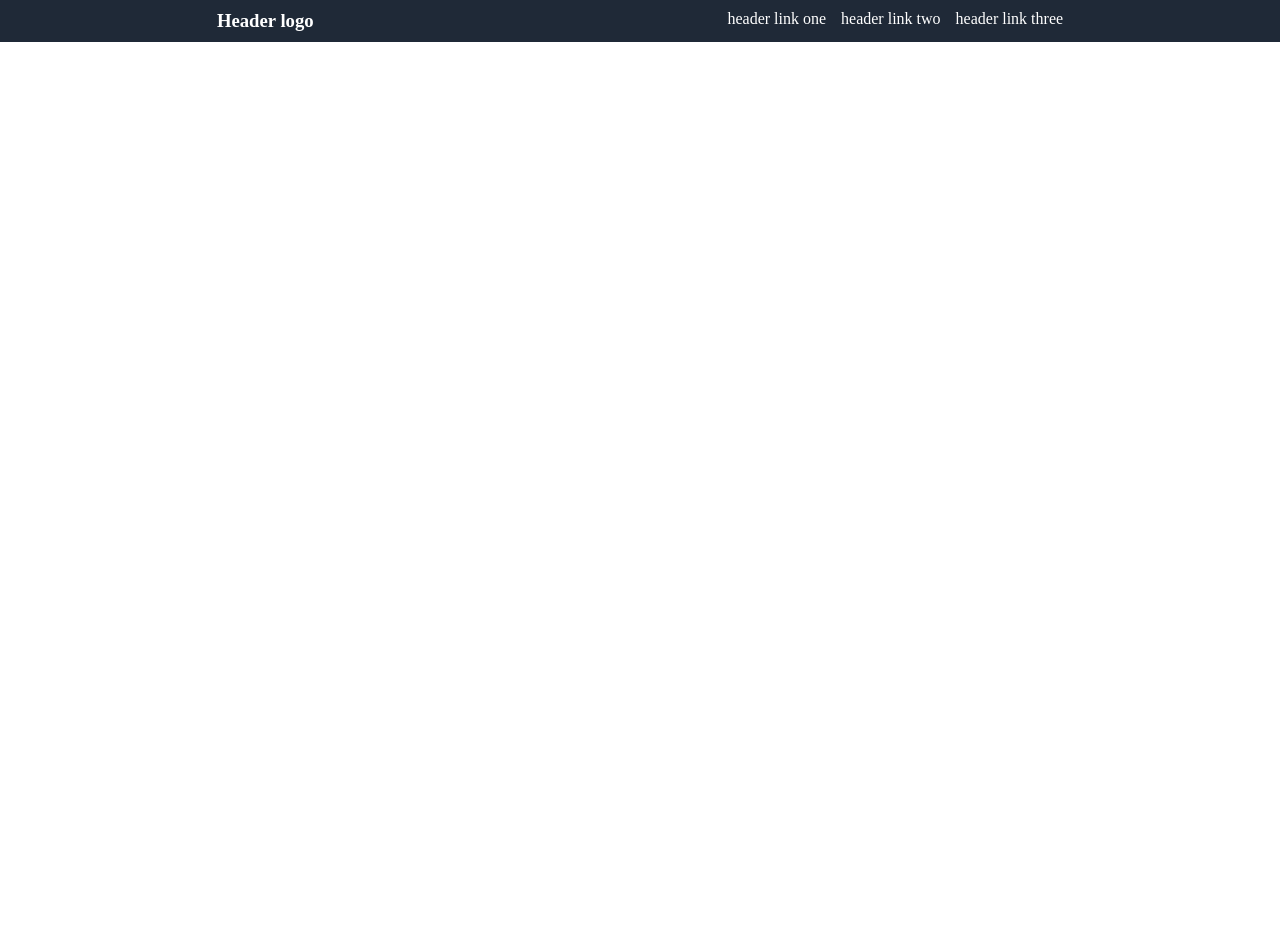
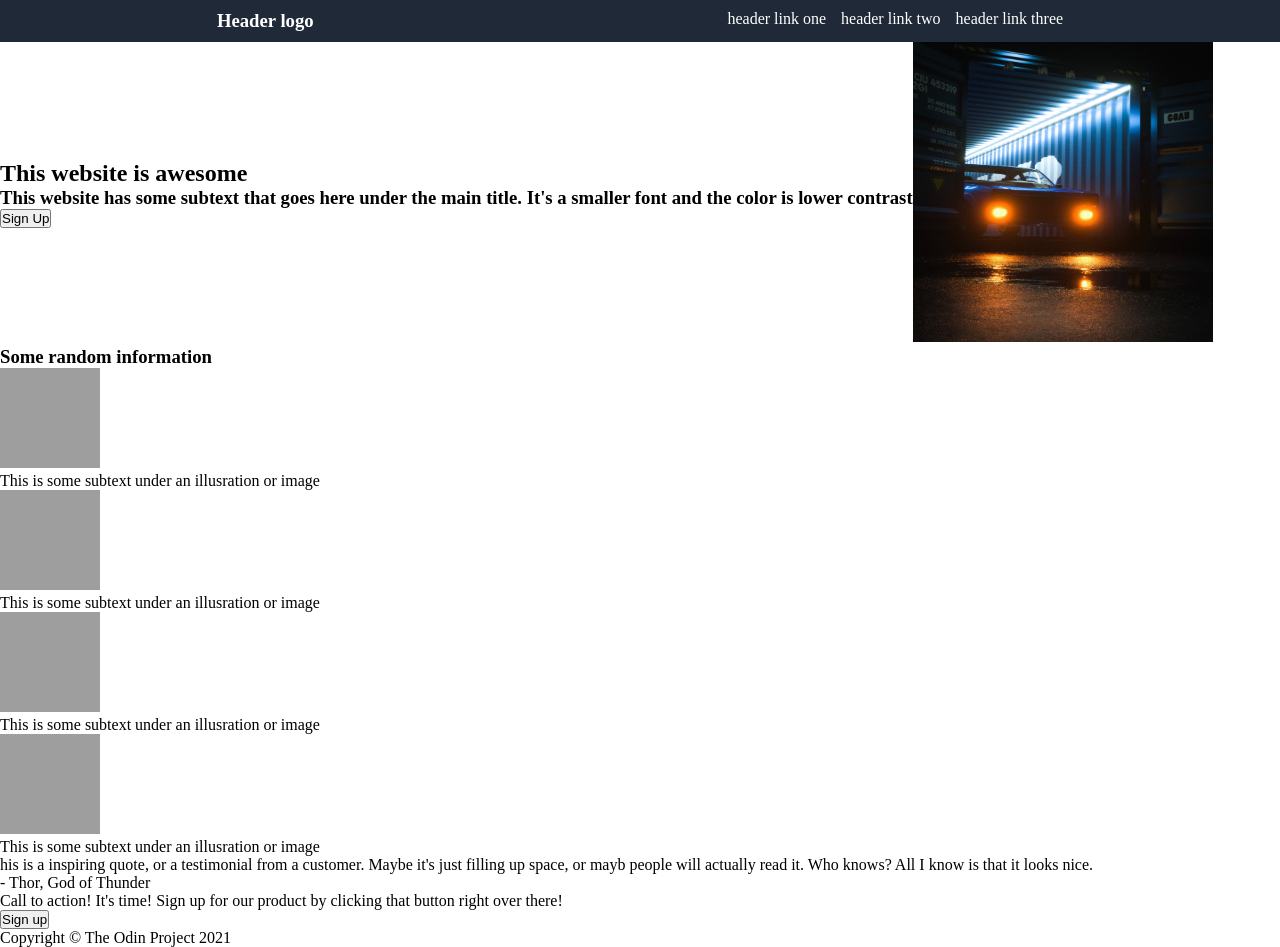
Before and after one commit to kelvouttt/landing-page, a plain HTML site: page index.html in a window 1280 px wide. Before the commit the page ends 800 px from the top, so only its background shows below. Drawn offline with Linux system fonts and the light colour scheme; grey boxes are pictures that could not be loaded.

Commit message:
finishing the html, might change the structure of header

```diff
--- a/index.html
+++ b/index.html
@@ -8,7 +8,7 @@
     <title>Landing Page</title>
 </head>
 <body>
-    <header class="top">
+    <header>
         <h3>Header logo</h3>
 
         <ul>
@@ -17,6 +17,69 @@
             <li>header link three</li>
         </ul>
     </header>
+
+    <section class="second">
+        <div class="left">
+            <h2>This website is awesome</h2>
+            <h3>This website has some subtext that goes here under the main title. It's a smaller font and the color is lower contrast</h3>
+            <button class="sign-up">Sign Up</button>
+        </div>
+
+        <div class="right">
+            <img src="images/LOGO.jpg" alt="Logo">
+        </div>
+    </section>
+
+    <section class="third">
+        <div class="second-header">
+            <h3>Some random information</h3>
+        </div>
+
+        <div class="base">
+            <div class="info">
+                <img src="images/logo2.jpg" alt="">
+                <div class="text">This is some subtext under an illusration or image</div>
+            </div>
+            <div class="info">
+                <img src="images/logo2.jpg" alt="">
+                <div class="text">This is some subtext under an illusration or image</div>
+            </div>
+            <div class="info">
+                <img src="images/logo2.jpg" alt="">
+                <div class="text">This is some subtext under an illusration or image</div>
+            </div>
+            <div class="info">
+                <img src="images/logo2.jpg" alt="">
+                <div class="text">This is some subtext under an illusration or image</div>
+            </div>
+        </div>
+    </section>
+
+    <section class="fourth">
+        <div class="text2">
+            his is a inspiring quote, or a testimonial from a customer. Maybe it's just filling up space, or mayb people will actually read it. Who knows? All I know is that it looks nice.
+        </div>
+        <div class="quote">- Thor, God of Thunder</div>
+    </section>
+
+    <section class="fifth">
+        <div class="text3">
+            Call to action! It's time!
+            Sign up for our product by clicking that button right over there!
+        </div>
+        <button class="second-button">
+            Sign up
+        </button>
+    </section>
+
+    <footer>
+        Copyright © The Odin Project 2021
+    </footer>
+
+
+
+
+
 
 
 
```
